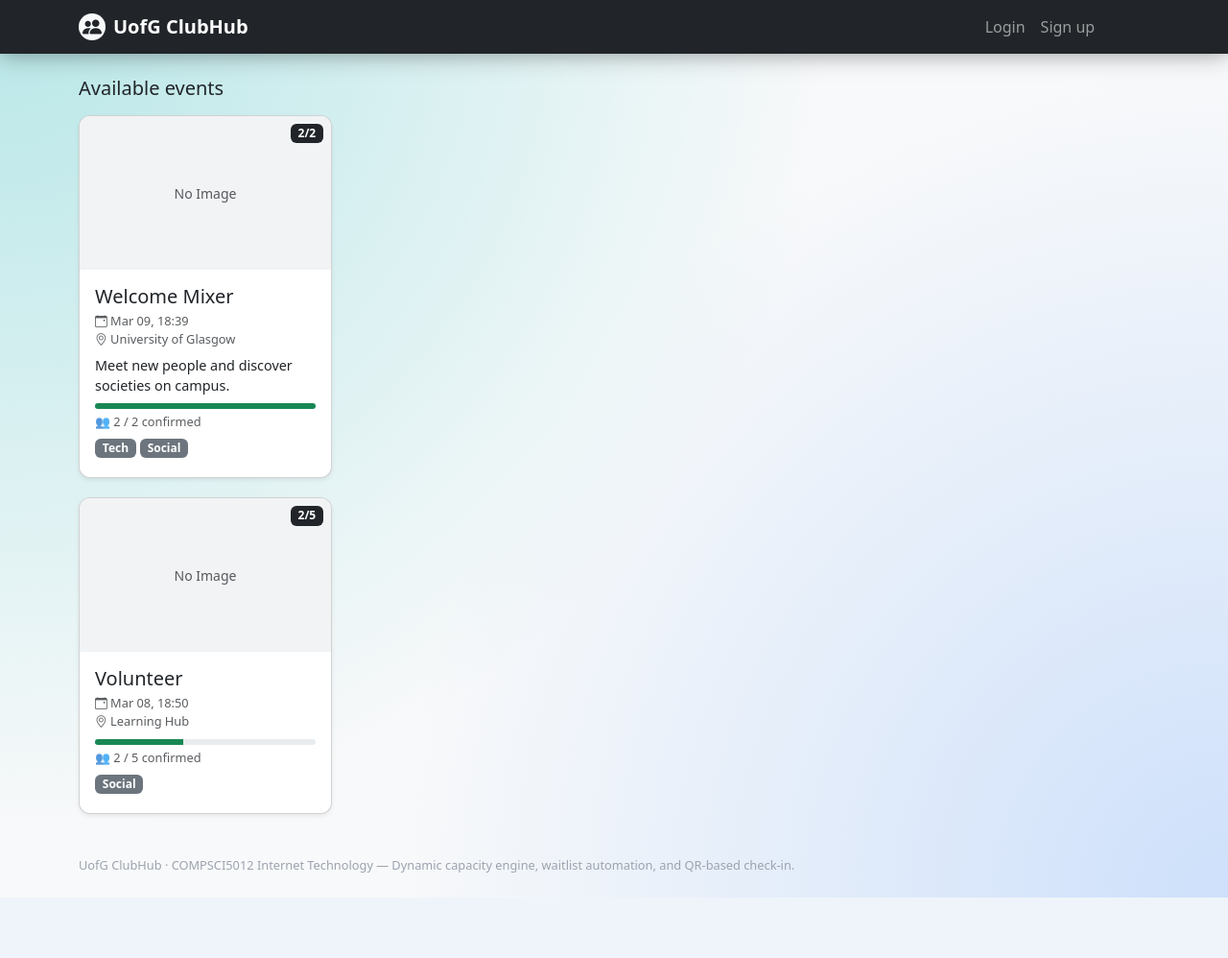
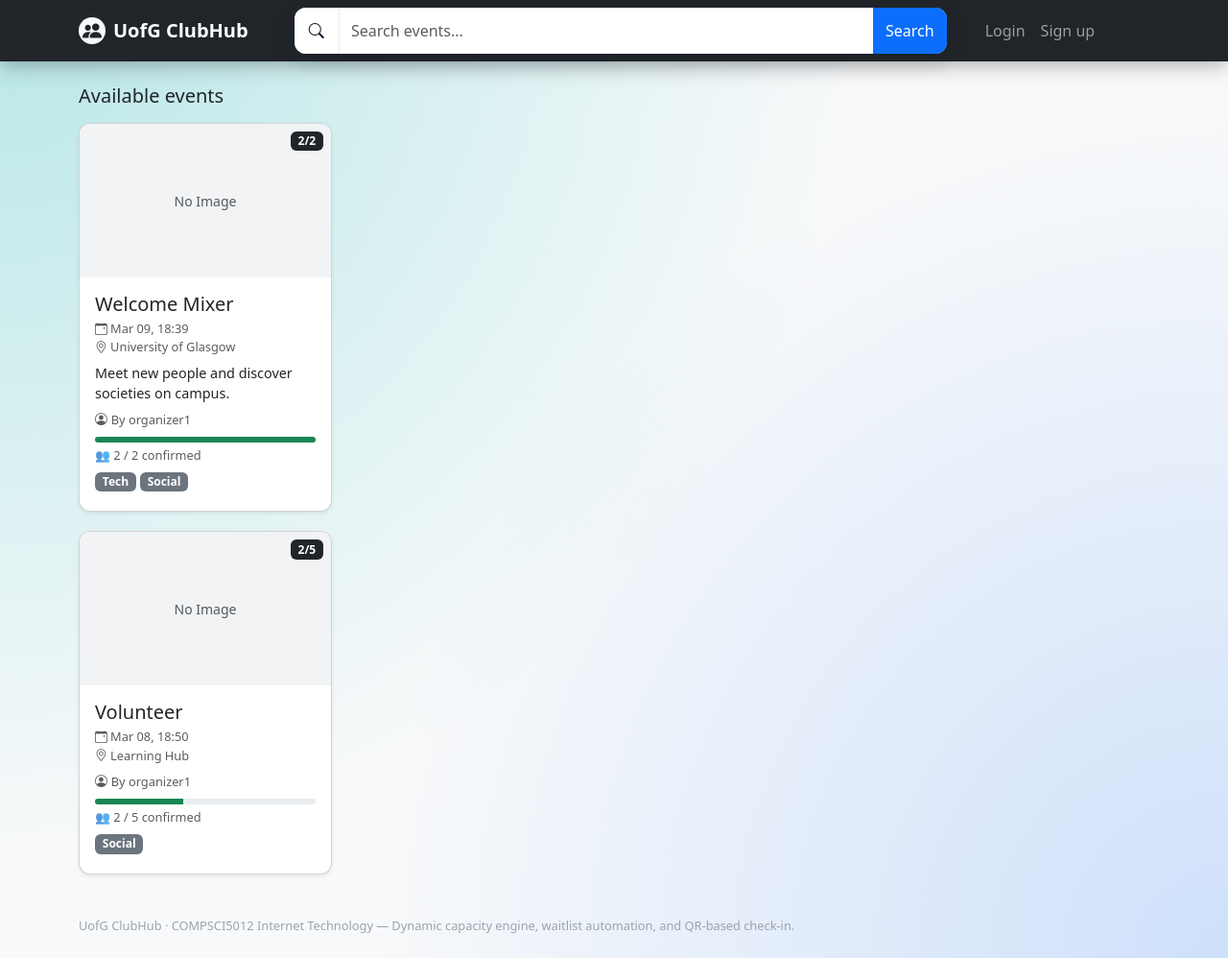
Before and after one commit to 7kachichika/ClubHub, a Django app: page / in a window 1280 px wide. Shown: the whole page at 96% size. Before the commit the page ends 935 px from the top, so only its background shows below. Run offline with Django 4.2, Linux system fonts and the light colour scheme; data comes from the database, SQL or seed files in the repository.

Commit message:
feat: display organizer name on event cards and detail page

```diff
--- a/static/clubhub/app.css
+++ b/static/clubhub/app.css
@@ -431,3 +431,13 @@ body {
     padding-inline: 1rem;
   }
 }
+
+.event-organizer {
+  display: flex;
+  align-items: center;
+  color: #6c757d;
+}
+
+.event-organizer i {
+  flex-shrink: 0;
+}
--- a/templates/events/event_detail.html
+++ b/templates/events/event_detail.html
@@ -21,6 +21,10 @@
         {% empty %}
           <span class="badge text-bg-light text-muted">No tags</span>
         {% endfor %}
+      </div>
+      <div class="event-organizer text-muted mb-3">
+        <i class="bi bi-person-circle" aria-hidden="true"></i>
+        <span class="ms-1">Organized by {{ event.organizer.user.username }}</span>
       </div>
     </div>
     <div class="text-end">
--- a/templates/events/event_list.html
+++ b/templates/events/event_list.html
@@ -1,109 +1,64 @@
 {% extends "base.html" %}
 {% block title %}Home · ClubHub{% endblock %}
 
-{% block page_toolbar %}
-  <div class="page-toolbar border-bottom bg-body-tertiary">
-    <div class="container py-3">
-      <form method="get" class="d-flex flex-column gap-3" aria-label="Search and filter events">
-        <div class="d-flex flex-column flex-xl-row gap-2 align-items-xl-center">
+{% block nav_search %}
+  <div class="navbar-search-shell mx-lg-3 my-3 my-lg-0 flex-grow-1">
+    <form method="get" class="navbar-search-form" id="navbar-event-search" aria-label="Search and filter events">
+      <div class="navbar-search-wrap">
+        <button
+          class="btn navbar-search-trigger"
+          type="button"
+          id="toolbar-toggle"
+          aria-expanded="{% if tag or favorite_only or start or end %}true{% else %}false{% endif %}"
+          aria-controls="toolbar-filter-panel"
+          aria-label="Open filters"
+        >
+          <i class="bi bi-search" aria-hidden="true"></i>
+        </button>
 
-          <div class="toolbar-search position-relative flex-grow-1">
-            <div class="input-group">
-              <span class="input-group-text bg-white border-end-0">
-                <i class="bi bi-search" aria-hidden="true"></i>
-              </span>
         <input
-                class="form-control border-start-0"
+          class="form-control navbar-search-input"
           type="text"
           id="q"
           name="q"
           value="{{ q }}"
-                placeholder="Search events by name or description"
+          placeholder="Search events..."
           autocomplete="off"
         >
-              {% if tag %}
-                <input type="hidden" name="tag" value="{{ tag }}">
-              {% endif %}
-              {% if start %}
-                <input type="hidden" name="start" value="{{ start }}">
-              {% endif %}
-              {% if end %}
-                <input type="hidden" name="end" value="{{ end }}">
-              {% endif %}
-              {% if favorite_only %}
-                <input type="hidden" name="favorite" value="1">
-              {% endif %}
-              <button class="btn btn-primary px-3" type="submit">Search</button>
-            </div>
-            <div id="search-history-panel" class="search-history-panel d-none"></div>
+
+        <button class="btn btn-primary navbar-search-submit" type="submit">
+          Search
+        </button>
       </div>
 
-          <div class="d-flex flex-wrap gap-2">
-            <button
-              class="btn {% if tag %}btn-primary{% else %}btn-outline-primary{% endif %}"
-              type="button"
-              data-bs-toggle="collapse"
-              data-bs-target="#toolbar-tag-panel"
-              aria-expanded="{% if tag %}true{% else %}false{% endif %}"
-              aria-controls="toolbar-tag-panel"
+      <div
+        id="toolbar-filter-panel"
+        class="toolbar-floating-panel {% if tag or favorite_only or start or end %}is-open{% endif %}"
       >
-              <i class="bi bi-tags" aria-hidden="true"></i>
-              <span class="ms-1">Tag</span>
-            </button>
+        <div class="toolbar-floating-panel-inner">
 
-            <button
-              class="btn {% if favorite_only %}btn-dark{% else %}btn-outline-dark{% endif %}"
-              type="button"
-              data-bs-toggle="collapse"
-              data-bs-target="#toolbar-favorite-panel"
-              aria-expanded="{% if favorite_only %}true{% else %}false{% endif %}"
-              aria-controls="toolbar-favorite-panel"
-            >
-              <i class="bi bi-heart{% if favorite_only %}-fill{% endif %}" aria-hidden="true"></i>
-              <span class="ms-1">Favorite</span>
-            </button>
-
-            <button
-              class="btn {% if start or end %}btn-primary{% else %}btn-outline-primary{% endif %}"
-              type="button"
-              data-bs-toggle="collapse"
-              data-bs-target="#toolbar-date-panel"
-              aria-expanded="{% if start or end %}true{% else %}false{% endif %}"
-              aria-controls="toolbar-date-panel"
-            >
-              <i class="bi bi-calendar-range" aria-hidden="true"></i>
-              <span class="ms-1">Date</span>
-            </button>
-
-            <a class="btn btn-outline-secondary" href="{% url 'event_list' %}">
-              Clear
-            </a>
-          </div>
-        </div>
-
-        <div class="collapse {% if tag %}show{% endif %}" id="toolbar-tag-panel">
-          <div class="toolbar-panel">
+          <div class="toolbar-section">
+            <div class="toolbar-section-label">Tags</div>
             <div class="d-flex flex-wrap gap-2">
               <a
                 class="btn btn-sm {% if not tag %}btn-primary{% else %}btn-outline-primary{% endif %}"
-                href="?q={{ q|urlencode }}{% if start %}&start={{ start|urlencode }}{% endif %}{% if end %}&end={{ end|urlencode }}{% endif %}{% if favorite_only %}&favorite=1{% endif %}"
+                href="?q={{ q|urlencode }}{% if favorite_only %}&favorite=1{% endif %}{% if start %}&start={{ start|urlencode }}{% endif %}{% if end %}&end={{ end|urlencode }}{% endif %}"
               >
                 All tags
               </a>
               {% for t in tags %}
                 <a
                   class="btn btn-sm {% if tag == t.name %}btn-primary{% else %}btn-outline-primary{% endif %}"
-                  href="?q={{ q|urlencode }}&tag={{ t.name|urlencode }}{% if start %}&start={{ start|urlencode }}{% endif %}{% if end %}&end={{ end|urlencode }}{% endif %}{% if favorite_only %}&favorite=1{% endif %}"
+                  href="?q={{ q|urlencode }}&tag={{ t.name|urlencode }}{% if favorite_only %}&favorite=1{% endif %}{% if start %}&start={{ start|urlencode }}{% endif %}{% if end %}&end={{ end|urlencode }}{% endif %}"
                 >
                   {{ t.name }}
                 </a>
               {% endfor %}
             </div>
           </div>
-        </div>
 
-        <div class="collapse {% if favorite_only %}show{% endif %}" id="toolbar-favorite-panel">
-          <div class="toolbar-panel">
+          <div class="toolbar-section">
+            <div class="toolbar-section-label">Favorites</div>
             <div class="d-flex flex-wrap gap-2">
               <a
                 class="btn btn-sm {% if favorite_only %}btn-dark{% else %}btn-outline-dark{% endif %}"
@@ -112,34 +67,46 @@
                 Only my favorites
               </a>
               <a
-                class="btn btn-sm {% if not favorite_only %}btn-outline-dark{% else %}btn-outline-secondary{% endif %}"
+                class="btn btn-sm {% if not favorite_only %}btn-outline-secondary{% else %}btn-outline-dark{% endif %}"
                 href="?q={{ q|urlencode }}{% if tag %}&tag={{ tag|urlencode }}{% endif %}{% if start %}&start={{ start|urlencode }}{% endif %}{% if end %}&end={{ end|urlencode }}{% endif %}"
               >
                 Show all events
               </a>
             </div>
           </div>
-        </div>
 
-        <div class="collapse {% if start or end %}show{% endif %}" id="toolbar-date-panel">
-          <div class="toolbar-panel">
+          <div class="toolbar-section">
+            <div class="toolbar-section-label">Date</div>
             <div class="row g-2 align-items-end">
-              <div class="col-12 col-md-4 col-lg-3">
+              {% if tag %}
+                <input type="hidden" name="tag" value="{{ tag }}">
+              {% endif %}
+              {% if favorite_only %}
+                <input type="hidden" name="favorite" value="1">
+              {% endif %}
+
+              <div class="col-12 col-md-6">
                 <label class="form-label mb-1" for="start">From</label>
                 <input class="form-control" type="datetime-local" id="start" name="start" value="{{ start }}">
               </div>
-              <div class="col-12 col-md-4 col-lg-3">
+
+              <div class="col-12 col-md-6">
                 <label class="form-label mb-1" for="end">To</label>
                 <input class="form-control" type="datetime-local" id="end" name="end" value="{{ end }}">
               </div>
-              <div class="col-12 col-md-4 col-lg-3 d-grid">
-                <button class="btn btn-primary" type="submit">Apply date filter</button>
+
+              <div class="col-12 d-flex gap-2 pt-1">
+                <button class="btn btn-primary" type="submit">Apply filters</button>
+                <a class="btn btn-outline-secondary" href="{% url 'event_list' %}">Clear</a>
               </div>
             </div>
           </div>
+
         </div>
+      </div>
+
+      <div id="search-history-panel" class="search-history-panel d-none"></div>
     </form>
-    </div>
   </div>
 {% endblock %}
 
@@ -163,6 +130,7 @@
                     data-tags="{% for t in e.tags.all %}{{ t.name|lower }} {% endfor %}"
                     data-start="{{ e.start_at|date:'c' }}"
                     data-favorited="{% if user.is_authenticated and e.id in favorite_event_ids %}1{% else %}0{% endif %}"
+                    data-organizer="{{ e.organizer.user.username|lower }}"
                   >
                     <div class="card shadow-sm h-100 position-relative">
                       <span class="badge bg-primary position-absolute top-0 start-0 m-2">
@@ -203,6 +171,11 @@
                           <p class="card-text event-desc mb-2">
                             {{ e.description|default:"(No description)"|truncatechars:140 }}
                           </p>
+
+                          <div class="event-organizer text-muted small mb-2">
+                            <i class="bi bi-person-circle" aria-hidden="true"></i>
+                            <span class="ms-1">By {{ e.organizer.user.username }}</span>
+                          </div>
 
                         {% with used=e.confirmed_count total=e.capacity %}
                           {% if total %}
@@ -305,6 +278,11 @@
                     {{ e.description|truncatechars:140 }}
                   </p>
 
+                  <div class="event-organizer text-muted small mb-2">
+                    <i class="bi bi-person-circle" aria-hidden="true"></i>
+                    <span class="ms-1">By {{ e.organizer.user.username }}</span>
+                  </div>
+
                   <!-- 进度条 -->
                   {% with used=e.confirmed_count total=e.capacity %}
                     {% if total %}
@@ -364,6 +342,9 @@
     const cards = document.querySelectorAll(".event-card");
     const emptyState = document.getElementById("client-filter-empty");
     const historyPanel = document.getElementById("search-history-panel");
+    const toolbarToggle = document.getElementById("toolbar-toggle");
+    const toolbarPanel = document.getElementById("toolbar-filter-panel");
+    const searchForm = document.getElementById("navbar-event-search");
     const storageKey = "clubhub_search_history";
     const favoriteOnly = "{{ favorite_only|yesno:'1,0' }}" === "1";
 
@@ -424,9 +405,34 @@
       if (!historyPanel) {
         return;
       }
-        setTimeout(function () {
       historyPanel.classList.add("d-none");
-        }, 120);
+    }
+
+    function openToolbarPanel() {
+      if (!toolbarPanel || !toolbarToggle) {
+        return;
+      }
+      toolbarPanel.classList.add("is-open");
+      toolbarToggle.setAttribute("aria-expanded", "true");
+    }
+
+    function closeToolbarPanel() {
+      if (!toolbarPanel || !toolbarToggle) {
+        return;
+      }
+      toolbarPanel.classList.remove("is-open");
+      toolbarToggle.setAttribute("aria-expanded", "false");
+    }
+
+    function toggleToolbarPanel() {
+      if (!toolbarPanel) {
+        return;
+      }
+      if (toolbarPanel.classList.contains("is-open")) {
+        closeToolbarPanel();
+      } else {
+        openToolbarPanel();
+      }
     }
 
     function filterCards() {
@@ -478,16 +484,39 @@
       }
     }
 
+    if (toolbarToggle) {
+      toolbarToggle.addEventListener("click", function (event) {
+        event.preventDefault();
+        event.stopPropagation();
+        toggleToolbarPanel();
+      });
+    }
+
     if (qInput) {
       qInput.addEventListener("focus", showHistory);
-        qInput.addEventListener("click", showHistory);
-        qInput.addEventListener("blur", hideHistory);
+      qInput.addEventListener("click", function (event) {
+        event.stopPropagation();
+        showHistory();
+      });
+
+      qInput.addEventListener("input", function () {
+        showHistory();
+        filterCards();
+      });
 
       if (qInput.form) {
         qInput.form.addEventListener("submit", function () {
           saveHistory(qInput.value);
         });
       }
+    }
+
+    if (startInput) {
+      startInput.addEventListener("change", filterCards);
+    }
+
+    if (endInput) {
+      endInput.addEventListener("change", filterCards);
     }
 
     if (historyPanel) {
@@ -497,12 +526,37 @@
           return;
         }
         qInput.value = button.getAttribute("data-history-item");
+        filterCards();
+      });
+
+      historyPanel.addEventListener("click", function (event) {
+        event.stopPropagation();
       });
     }
 
-      qInput && qInput.addEventListener("input", filterCards);
-      startInput && startInput.addEventListener("change", filterCards);
-      endInput && endInput.addEventListener("change", filterCards);
+    if (toolbarPanel) {
+      toolbarPanel.addEventListener("click", function (event) {
+        event.stopPropagation();
+      });
+    }
+
+    if (searchForm) {
+      searchForm.addEventListener("click", function (event) {
+        event.stopPropagation();
+      });
+    }
+
+    document.addEventListener("click", function () {
+      hideHistory();
+      closeToolbarPanel();
+    });
+
+    document.addEventListener("keydown", function (event) {
+      if (event.key === "Escape") {
+        hideHistory();
+        closeToolbarPanel();
+      }
+    });
 
     filterCards();
   });
```
Lines whose indentation alone changed are shown as unchanged.
